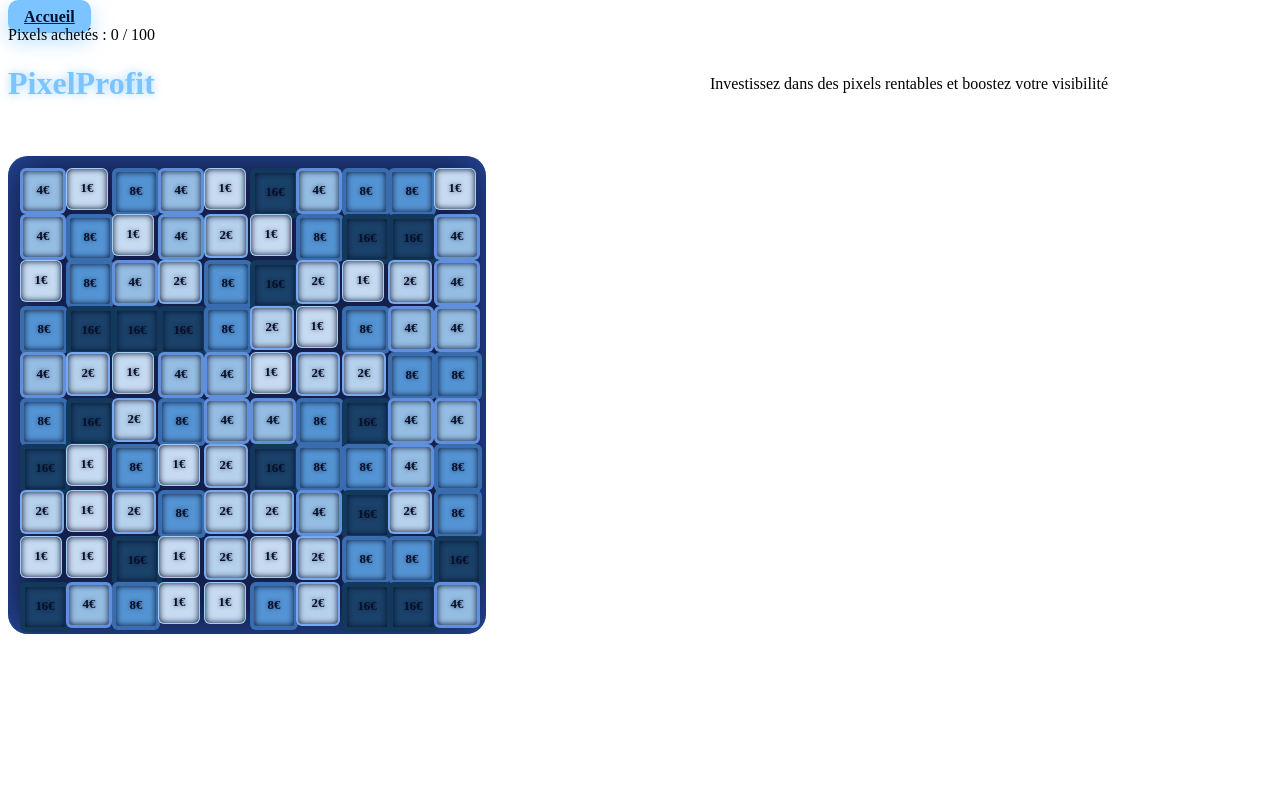
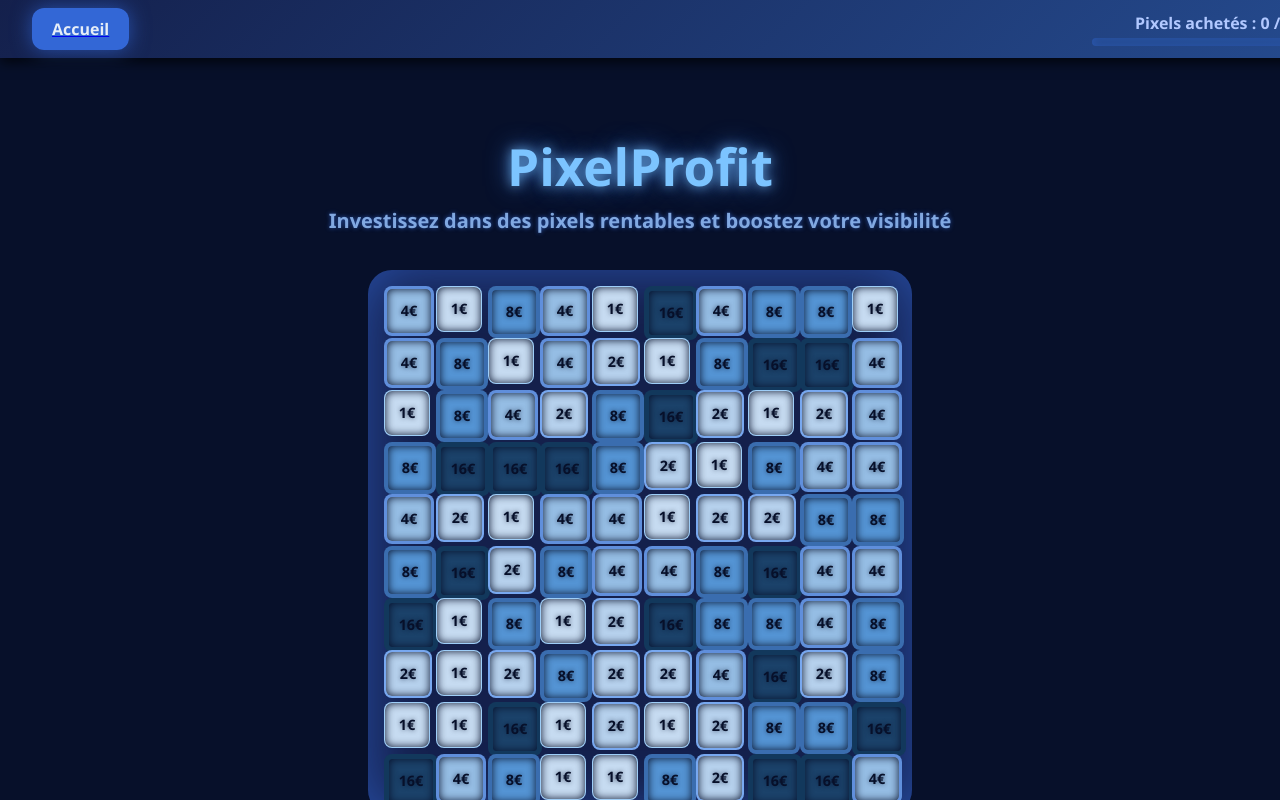
Before and after one commit to KING6CODE/Pixel, a Next.js app: page /game in a window 1280 px wide. Built offline with nearby package versions, Linux system fonts and the light colour scheme.

Commit message:
Update Game.module.css

```diff
--- a/styles/Game.module.css
+++ b/styles/Game.module.css
@@ -1,100 +1,155 @@
 /* styles/Game.module.css */
 
-.container {
-  position: relative;
-  min-height: 100vh;
+html, body, #__next {
+  height: 100%;
+  margin: 0;
+  background: #07102a;
+  font-family: 'Segoe UI', Tahoma, Geneva, Verdana, sans-serif;
   color: #e6eef8;
-  font-family: 'Segoe UI', Tahoma, Geneva, Verdana, sans-serif;
-  background: #07102a;
-  padding: 24px;
-  display: flex;
-  flex-direction: column;
-  align-items: center;
-  z-index: 10;
+  overflow: hidden; /* On évite scroll pour mieux centrer */
 }
 
-.header {
+.navbar {
   width: 100%;
-  max-width: 1100px;
+  padding: 12px 32px;
   display: flex;
   justify-content: space-between;
   align-items: center;
-  margin-bottom: 32px;
+  background: linear-gradient(135deg, #14204c, #254b8f);
+  box-shadow: 0 4px 12px #000000bb;
+  position: fixed;
+  top: 0;
+  left: 0;
+  z-index: 100;
+}
+
+.homeBtn {
+  color: #e6eef8;
+  background: #3367d6;
+  padding: 10px 20px;
+  font-weight: 700;
+  border-radius: 12px;
+  box-shadow: 0 0 20px #3367d6aa;
+  text-decoration: none;
+  transition: background-color 0.3s ease;
+}
+
+.homeBtn:hover {
+  background-color: #4285f4;
+  box-shadow: 0 0 32px #4285f4cc;
+}
+
+.progress {
+  color: #b1c8ff;
+  font-weight: 700;
+  font-size: 1rem;
+  display: flex;
+  flex-direction: column;
+  align-items: flex-end;
+  width: 220px;
+  user-select: none;
+}
+
+.progressBar {
+  width: 100%;
+  height: 8px;
+  background: #254b8f88;
+  border-radius: 8px;
+  margin-top: 4px;
+  box-shadow: inset 0 0 8px #3367d688;
+  overflow: hidden;
+}
+
+.progressFill {
+  height: 100%;
+  background: linear-gradient(90deg, #7cc4ff, #4285f4);
+  box-shadow: 0 0 10px #4285f4cc;
+  transition: width 0.4s ease;
+}
+
+.main {
+  height: 100vh;
+  padding-top: 72px; /* Pour laisser place à la navbar fixe */
+  display: flex;
+  flex-direction: column;
+  justify-content: center; /* Centrage vertical */
+  align-items: center;     /* Centrage horizontal */
+  gap: 16px;
+  text-align: center;
+  padding-left: 24px;
+  padding-right: 24px;
 }
 
 .header h1 {
-  font-weight: 700;
-  font-size: 2rem;
+  font-size: 3.2rem;
+  font-weight: 900;
   color: #7cc4ff;
-  text-shadow: 0 0 10px #7cc4ffbb;
+  text-shadow:
+    0 0 12px #7cc4ffbb,
+    0 0 25px #4285f4bb;
+  margin: 0;
 }
 
-.homeBtn {
-  color: #07102a;
-  background: #7cc4ff;
-  padding: 8px 16px;
-  font-weight: 700;
-  border-radius: 10px;
-  box-shadow: 0 8px 20px #7cc4ff88;
-  transition: all 0.3s ease;
-  text-decoration: none;
-}
-
-.homeBtn:hover {
-  background: #5a9fed;
-  box-shadow: 0 12px 28px #5a9fedcc;
+.subtitle {
+  margin-top: 6px;
+  font-size: 1.25rem;
+  font-weight: 600;
+  color: #9cc7ffcc;
+  text-shadow: 0 0 4px #3367d6bb;
 }
 
 .page {
   display: flex;
+  gap: 36px;
   max-width: 1100px;
   width: 100%;
-  gap: 40px;
+  justify-content: center;
+  align-items: center;
 }
 
 .grid {
   display: grid;
-  grid-template-columns: repeat(10, 40px);
-  grid-template-rows: repeat(10, 40px);
-  gap: 6px;
+  grid-template-columns: repeat(10, 44px);
+  grid-template-rows: repeat(10, 44px);
+  gap: 8px;
   background: #14204c;
-  padding: 12px;
-  border-radius: 20px;
-  box-shadow: 0 0 40px #3367d6aa inset;
+  padding: 16px;
+  border-radius: 24px;
+  box-shadow: 0 0 60px #3367d6aa inset;
+  user-select: none;
 }
 
 .pixel {
-  width: 40px;
-  height: 40px;
+  width: 44px;
+  height: 44px;
   cursor: pointer;
-  border-radius: 6px;
+  border-radius: 8px;
   position: relative;
-  box-shadow: inset 0 0 6px #07102a;
-  transition: transform 0.3s ease, box-shadow 0.3s ease;
+  box-shadow: inset 0 0 8px #07102a;
+  transition: transform 0.25s ease, box-shadow 0.25s ease;
   display: flex;
   justify-content: center;
   align-items: center;
   color: #07102a;
   font-weight: 700;
-  font-size: 0.8rem;
-  user-select: none;
+  font-size: 0.9rem;
 }
 
 .pixel:hover {
-  transform: scale(1.15);
-  box-shadow: 0 0 12px #7cc4ffdd, inset 0 0 8px #3367d6dd;
+  transform: scale(1.18);
+  box-shadow: 0 0 20px #7cc4ffdd, inset 0 0 12px #3367d6dd;
   color: #e6eef8;
   font-weight: 800;
 }
 
 .price {
   pointer-events: none;
-  text-shadow: 0 0 4px #07102aaa;
+  text-shadow: 0 0 5px #07102aaa;
 }
 
 .selected {
-  box-shadow: 0 0 24px 3px #4285f4cc !important;
-  transform: scale(1.3);
+  box-shadow: 0 0 30px 4px #4285f4cc !important;
+  transform: scale(1.35);
   z-index: 2;
 }
 
@@ -120,66 +175,78 @@
 
 .sidebar {
   background: #0e1a3dcc;
-  border-radius: 18px;
-  padding: 24px;
-  width: 280px;
-  box-shadow: 0 0 40px #3367d6bb inset;
+  border-radius: 20px;
+  padding: 28px 28px 24px 28px;
+  width: 300px;
+  box-shadow: 0 0 60px #3367d6bb inset;
   color: #b1c8ff;
   font-weight: 600;
   user-select: none;
+  display: flex;
+  flex-direction: column;
+  gap: 16px;
+  text-align: center;
 }
 
 .sidebar h2 {
   color: #7cc4ff;
+  margin-bottom: 14px;
+  font-weight: 900;
+  font-size: 2rem;
+  text-shadow:
+    0 0 10px #7cc4ffaa,
+    0 0 20px #4285f4cc;
+}
+
+.colorPreview {
+  width: 100%;
+  height: 80px;
+  border-radius: 16px;
+  box-shadow: 0 0 40px 5px inset;
   margin-bottom: 12px;
-  font-weight: 800;
-  font-size: 1.8rem;
-  text-shadow: 0 0 8px #7cc4ffcc;
+  font-weight: 700;
+  display: flex;
+  justify-content: center;
+  align-items: center;
+  color: #07102a;
+  text-shadow: 0 0 6px #fff;
 }
 
 .colorPicker label {
   display: block;
-  margin: 12px 0 4px;
-  font-size: 0.9rem;
-  font-weight: 700;
-  color: #9cc7ff;
+  margin-bottom: 14px;
+  font-size: 1rem;
+  color: #a0b8ffcc;
+  font-weight: 600;
 }
 
-.colorPicker input[type='range'] {
+.colorPicker input[type="range"] {
   width: 100%;
+  margin-top: 6px;
+  accent-color: #4285f4;
   cursor: pointer;
-  margin-top: 4px;
 }
 
 .buyBtn {
-  margin-top: 24px;
   padding: 14px 0;
-  width: 100%;
+  background: #3367d6;
+  border: none;
+  border-radius: 16px;
   font-weight: 900;
-  font-size: 1.1rem;
-  border-radius: 14px;
-  background: linear-gradient(135deg, #4285f4, #7cc4ff);
-  color: #07102a;
-  border: none;
-  box-shadow: 0 12px 36px #3367d688;
+  font-size: 1.2rem;
+  color: #e6eef8;
   cursor: pointer;
-  transition: all 0.3s ease;
+  box-shadow: 0 0 20px #3367d6aa;
+  transition: background-color 0.3s ease, box-shadow 0.3s ease;
+  user-select: none;
 }
 
 .buyBtn:hover:not(:disabled) {
-  box-shadow: 0 16px 48px #4285f4cc;
-  transform: translateY(-3px);
+  background: #4285f4;
+  box-shadow: 0 0 32px #4285f4cc;
 }
 
 .buyBtn:disabled {
   opacity: 0.5;
-  cursor: not-allowed;
+  cursor: default;
 }
-
-.footer {
-  margin-top: 48px;
-  color: #7cc4ffaa;
-  font-size: 0.9rem;
-  font-weight: 500;
-  text-align: center;
-}
```
